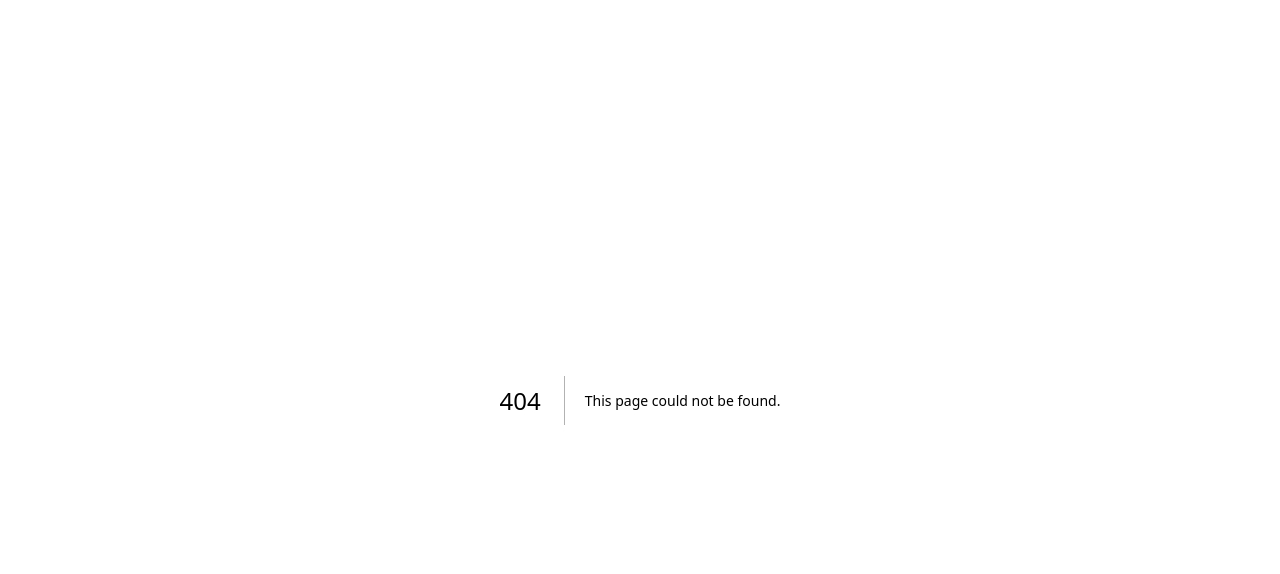
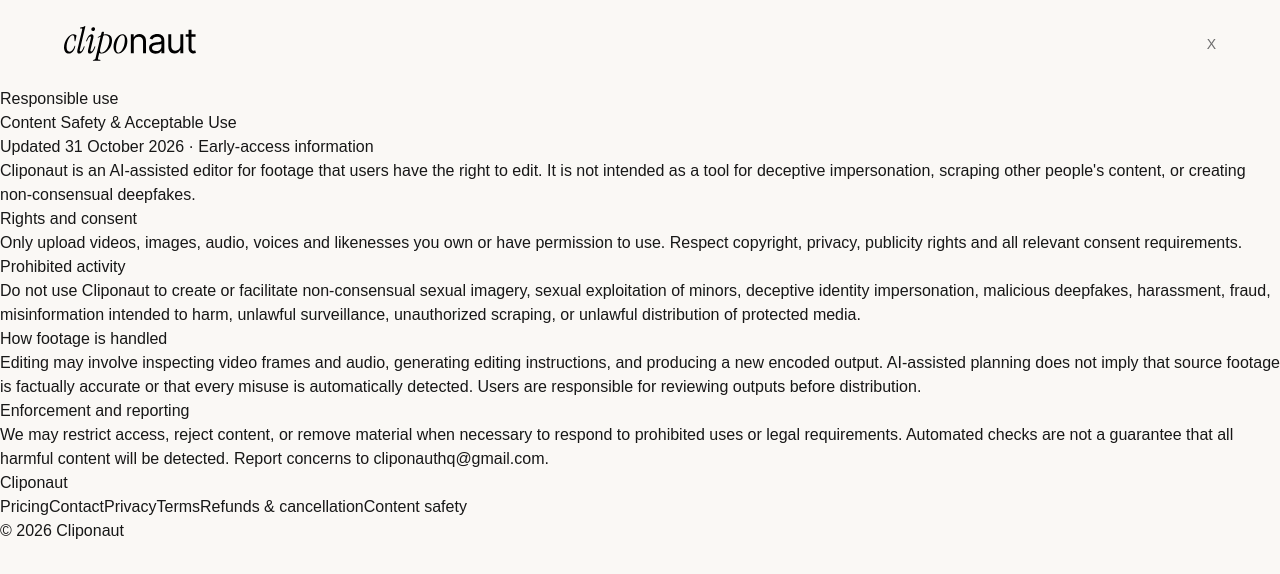
Before and after one commit to mohdayaan007/promptcut-mvp, a Next.js app: page /safety in a window 1280 px wide. Before the commit this address had no page. Shown: the top 574 px of the page. Built offline with nearby package versions, Linux system fonts and the light colour scheme; a web font is replaced by a local one.

Commit message:
feat(public): prepare review-ready nontransactional pricing and information pages

```diff
--- /dev/null
+++ b/src/app/safety/page.js
@@ -0,0 +1,13 @@
+import { PolicyPage } from "@/components/cliponaut/MarketingLayout";
+export const metadata = { title: "Content Safety & Acceptable Use — Cliponaut" };
+export default function Safety() { return <PolicyPage eyebrow="Responsible use" title="Content Safety & Acceptable Use">
+  <p>Cliponaut is an AI-assisted editor for footage that users have the right to edit. It is not intended as a tool for deceptive impersonation, scraping other people's content, or creating non-consensual deepfakes.</p>
+  <h2>Rights and consent</h2>
+  <p>Only upload videos, images, audio, voices and likenesses you own or have permission to use. Respect copyright, privacy, publicity rights and all relevant consent requirements.</p>
+  <h2>Prohibited activity</h2>
+  <p>Do not use Cliponaut to create or facilitate non-consensual sexual imagery, sexual exploitation of minors, deceptive identity impersonation, malicious deepfakes, harassment, fraud, misinformation intended to harm, unlawful surveillance, unauthorized scraping, or unlawful distribution of protected media.</p>
+  <h2>How footage is handled</h2>
+  <p>Editing may involve inspecting video frames and audio, generating editing instructions, and producing a new encoded output. AI-assisted planning does not imply that source footage is factually accurate or that every misuse is automatically detected. Users are responsible for reviewing outputs before distribution.</p>
+  <h2>Enforcement and reporting</h2>
+  <p>We may restrict access, reject content, or remove material when necessary to respond to prohibited uses or legal requirements. Automated checks are not a guarantee that all harmful content will be detected. Report concerns to <a href="mailto:cliponauthq@gmail.com">cliponauthq@gmail.com</a>.</p>
+</PolicyPage>; }
```
